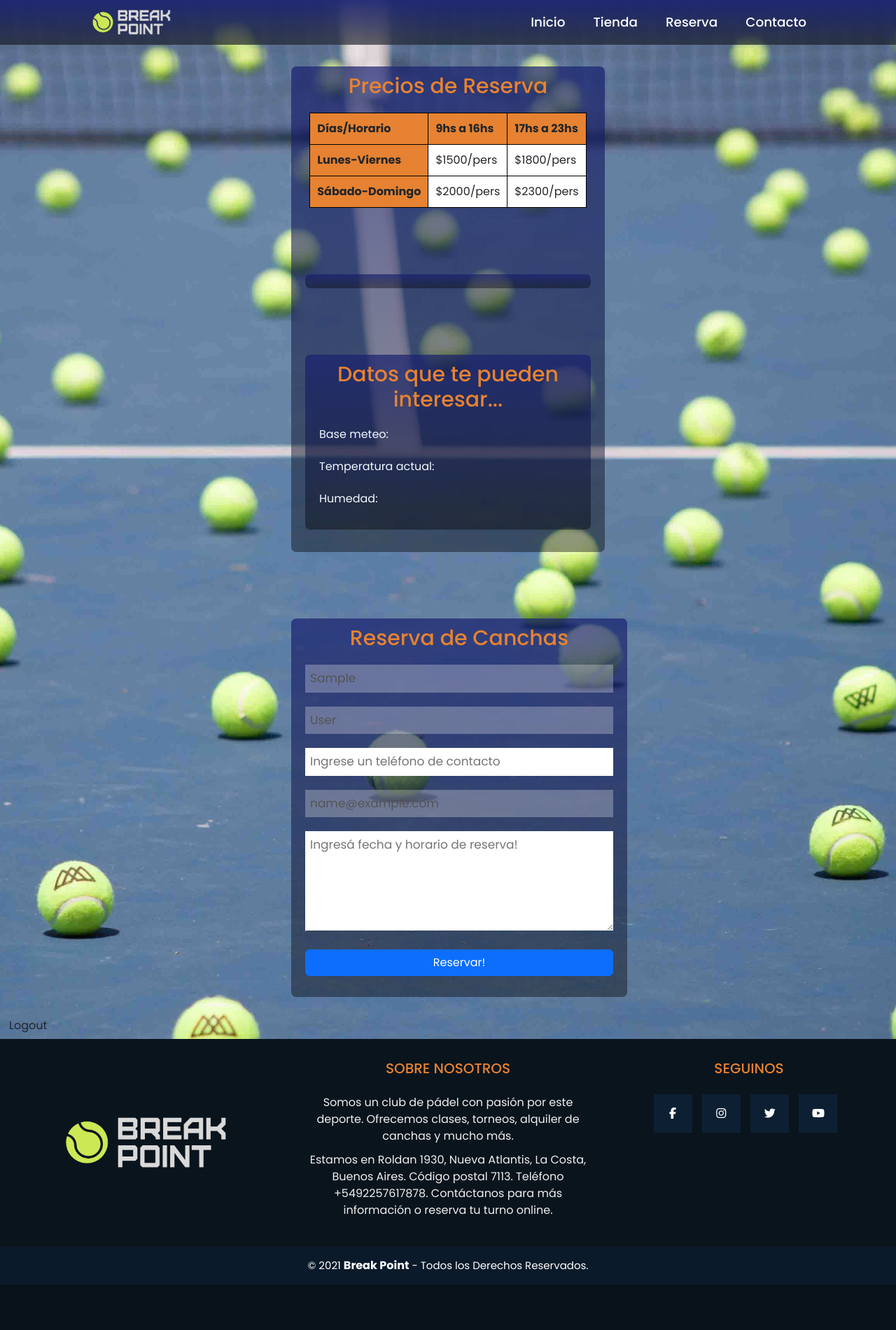
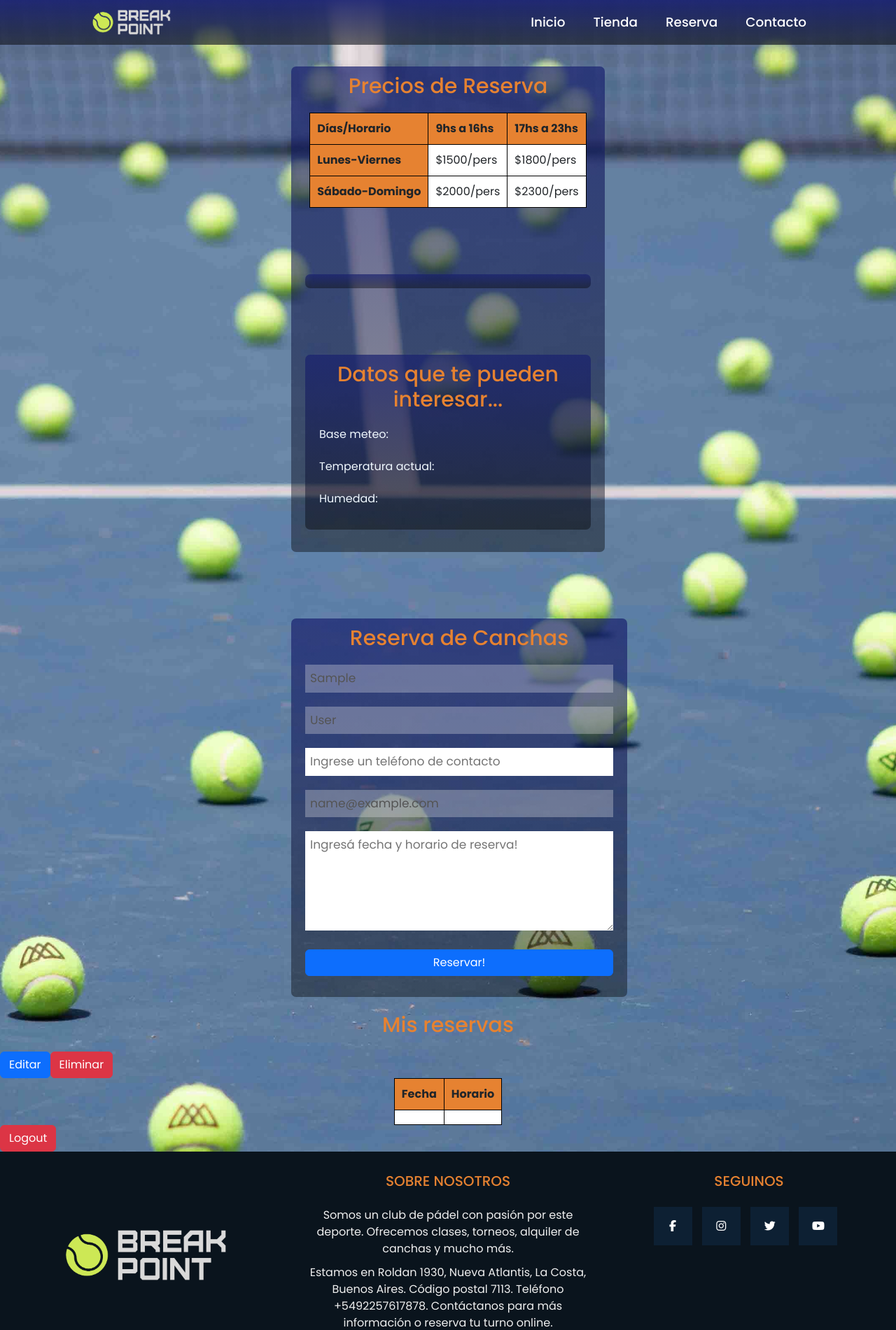
Before and after one commit to arielden/breakpoint, a Django app: page /reserva/ in a window 1280 px wide. Shown: the top 1901 px of the page at 70% size. Before the commit the page ends 1836 px from the top, so only its background shows below. Run offline with Django 4.2, Linux system fonts and the light colour scheme; the visitor is signed in with stand-in values (Sample User, id 1); lists and menus that the app fills with data are empty; some libraries are stand-ins or nearby versions; some web fonts are replaced.

Commit message:
update reserva(tabla mi reserva)

```diff
--- a/templates/reserva.html
+++ b/templates/reserva.html
@@ -49,8 +49,23 @@
                 <input type="submit" class="btn btn-primary" value="Reservar!" id="submit">
             </form>
         </div>
+        <div class="mi-reserva-contenedor">
+            <h2>Mis reservas</h2>
+            <table>
+                <tr>
+                    <th>Fecha</th>
+                    <th>Horario</th>
+                </tr>
+                <tr>
+                    <td class="fecha-reserva"></td>
+                    <td class="horario-reserva"></td>
+                    <button type="button" class="btn btn-primary">Editar</button>
+                    <button type="button" class="btn btn-danger">Eliminar</button>
+                </tr>
+            </table>
+        </div>
         <div class="logout">
-            <a class="btn btn- primary" href="{% url 'app_reserva:logout' %}">Logout</a>
+            <button type="button" class="btn btn-danger" href="{% url 'app_reserva:logout' %}">Logout</button>
         </div>
         {% else %}
         <div>
```
